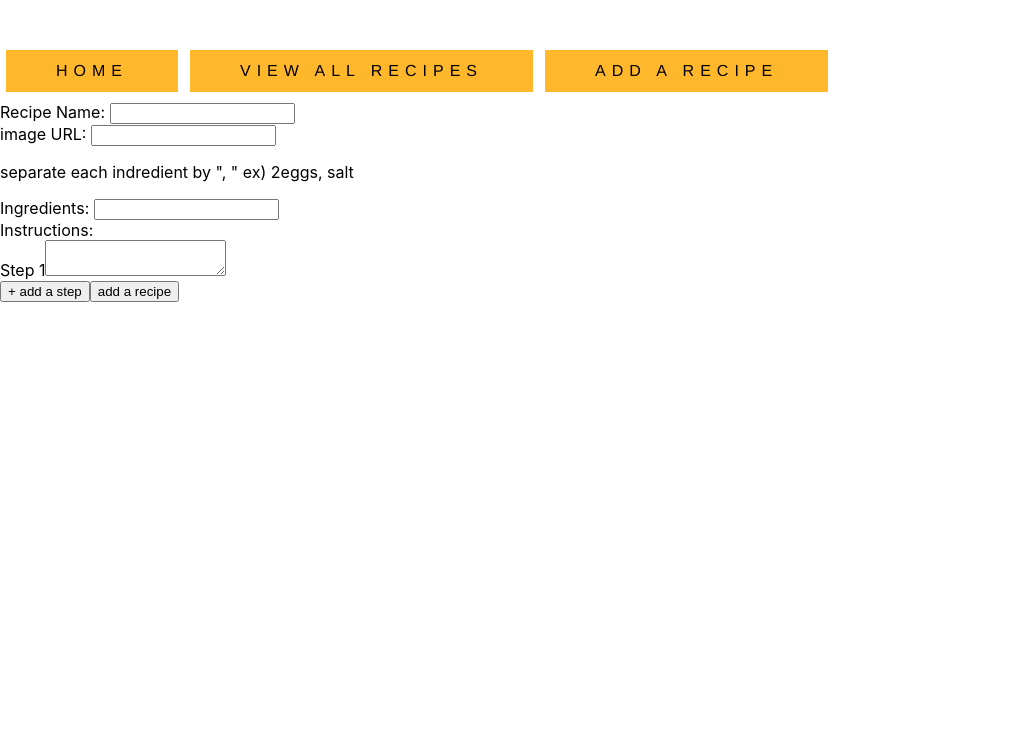
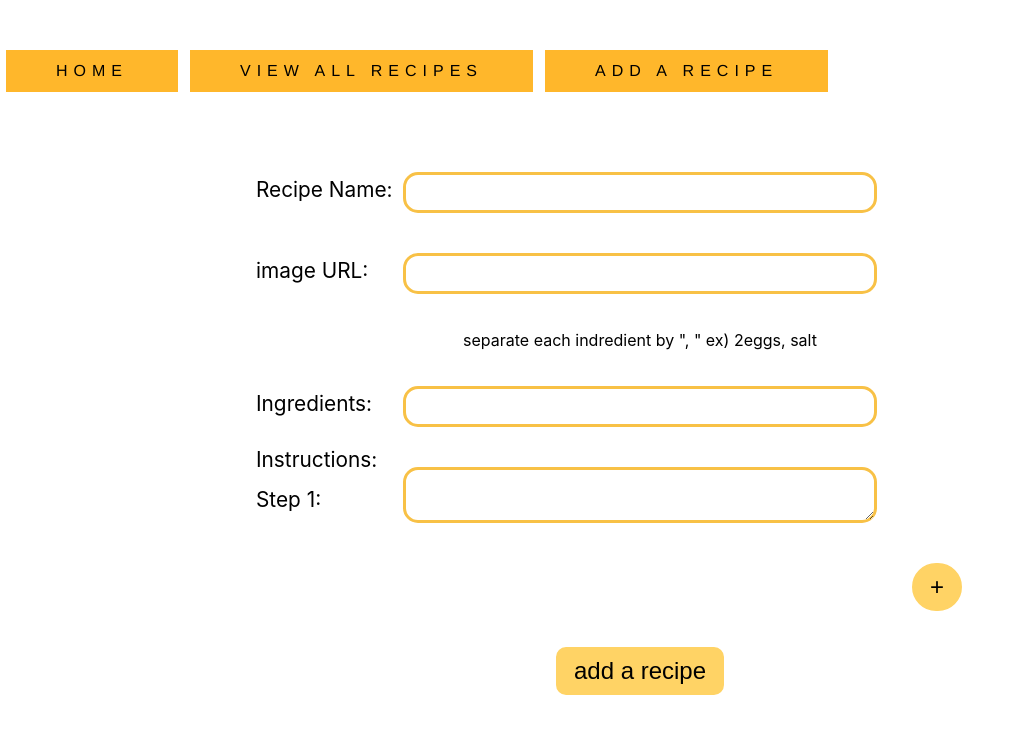
Before and after one commit to MarikoJanes/Phase2-Project, a React (Create React App) app: page /post in a window 1280 px wide. Shown: the top 734 px of the page, without its empty margins (0-1025 px from the left). Built offline with nearby package versions, Linux system fonts and the light colour scheme; data requests are answered from the project's data file.

Commit message:
added styles to the post form

```diff
--- a/src/components/MainContainer.js
+++ b/src/components/MainContainer.js
@@ -1,10 +1,9 @@
-import React, { useState, useEffect } from 'react'
+import React, { useState } from 'react'
 import Search from './Search';
 import Slideshow from './Slideshow';
 import Footer from './Footer';
 import ShowSearchedRecipe from './ShowSearchedRecipe';
-import SingleRecipe from './SingleRecipe';
-import { Route, useRouteMatch, useParams } from "react-router-dom";
+
 
 function MainContainer({recipeData}) {
   const [searchInput, setSearchInput] = useState("");
--- a/src/components/PostRecipeForm.js
+++ b/src/components/PostRecipeForm.js
@@ -1,5 +1,19 @@
 import React, {useState} from 'react'
 import { useHistory } from "react-router-dom";
+
+
+    const inputStyles = {
+        padding: "10px",
+        border: "3px solid #f8c146",
+        boxShadow: "0px 0px 0px",
+        borderColor: "#f8c146",
+        outline: "10px",
+        borderRadius: "15px",
+        width: "35%",
+        margin: "20px 0",
+    };
+
+
 
 function PostRecipeForm( {refreshData}) {
 
@@ -27,9 +41,10 @@ function PostRecipeForm( {refreshData}) {
        const stepList =  [...stepInput];
             stepList[index][name] = value;
             console.log(stepList)
-        setStepInput(stepList,setFormData(fd => {return {...fd, ["instructions"]: stepInput}}));
+        setStepInput(stepList);
     }
 
+    /* ,setFormData(fd => {return {...fd, ["instructions"]: stepInput}}) */
 
     function handleSubmit(e) {
         e.preventDefault();
@@ -70,25 +85,30 @@ function PostRecipeForm( {refreshData}) {
 
   return (
    <form onSubmit={handleSubmit}>
-        <label>Recipe Name: </label>
-        <input  onChange={handleChange} type="text" name="name" value={formData.name} />
+        <label className='otherLabels'>Recipe Name: </label>
+        <input  style={inputStyles} onChange={handleChange} type="text" name="name" value={formData.name} />
         <br></br>
-        <label>image URL: </label>
-        <input onChange={handleChange} type="text" name="image" value={formData.image} />
+        <label className='otherLabels'>image URL: </label>
+        <input style={inputStyles} onChange={handleChange} type="text" name="image" value={formData.image} />
         <br></br>
     {/* alert how to type ingredients? like separate by "," */}
 
         <p>separate each indredient by ", " ex) 2eggs, salt</p>
-        <label>Ingredients: </label>
-        <input onChange={handleChange} type="text" name="ingredients" value={formData.ingredients} />
+        <label className='otherLabels'>Ingredients: </label>
+        <input style={inputStyles} onChange={handleChange} type="text" name="ingredients" value={formData.ingredients} />
         <br></br>
         <label>Instructions: </label>
-        <br></br>
 
-        {stepInput.map((Step, i) => {
-                            return <div key={i+1}><label >Step {i+1}</label><textarea onChange={(e)=> handleStep(e,i)} type="text" name={"Step"+(i+1)} value={Step[stepNum+1+""]}  /> </div>})}
-        <button onClick={handleClick} type="button"> + add a step </button>
-        <input type="submit" value="add a recipe" />
+        <div>
+            {stepInput.map((Step, i) => {
+                                return <div key={i+1}><label className='stepLabel'>Step {i+1}: </label><textarea style={inputStyles} onChange={(e)=> handleStep(e,i)} type="text" name={"Step"+(i+1)} value={Step[stepNum+1+""]}  /> </div>})}
+            <button className="formButton addButton" onClick={handleClick} type="button"> + </button>
+        </div>
+
+
+        <input className="formButton submitButton"  type="submit" value="add a recipe" />
+
+
    </form>
   )
 }
--- a/src/components/RecipeList.js
+++ b/src/components/RecipeList.js
@@ -1,6 +1,6 @@
 import React from 'react';
-import { Link, Route } from "react-router-dom";
-import SingleRecipe from './SingleRecipe';
+import { Link } from "react-router-dom";
+
 
 function RecipeList({recipeData}) {
 
--- a/src/components/Slideshow.js
+++ b/src/components/Slideshow.js
@@ -2,7 +2,7 @@ import React from 'react'
 import Carousel from "react-multi-carousel";
 import "react-multi-carousel/lib/styles.css";
 import { useHistory } from "react-router-dom";
-import SingleRecipe from './SingleRecipe';
+
 
 function Slideshow({recipeData}) {
 
--- a/src/index.css
+++ b/src/index.css
@@ -128,3 +128,43 @@ h1 {
 .searchButton{
   padding: 50px;
 }
+
+/* <PostRecipeForm /> */
+form {
+  margin: 50px 0;
+  text-align: center;
+}
+
+label {
+  position: absolute;
+  font-size: 1.3rem;
+  left: 20%;
+}
+
+.stepLabel {
+  padding-top: 40px
+}
+
+.otherLabels {
+  padding-top: 25px;
+}
+
+.formButton {
+  background-color: #FFD365;
+  font-size: 1.5rem;
+  margin: 1rem;
+  padding: 0.5rem 1rem;
+  border: 2px solid #FFD365;
+  border-radius: 10px
+}
+
+.addButton {
+  position: absolute;
+  border-radius: 80px;
+  left: 70%;
+}
+
+.submitButton {
+
+  margin-top: 100px;
+}
```
Also changed, not shown: package.json (+4 -3 lines), db.json (line endings or trailing spaces), src/components/SingleRecipe.js (line endings or trailing spaces), 1 other file (tests, documents, lock files or other folders).
